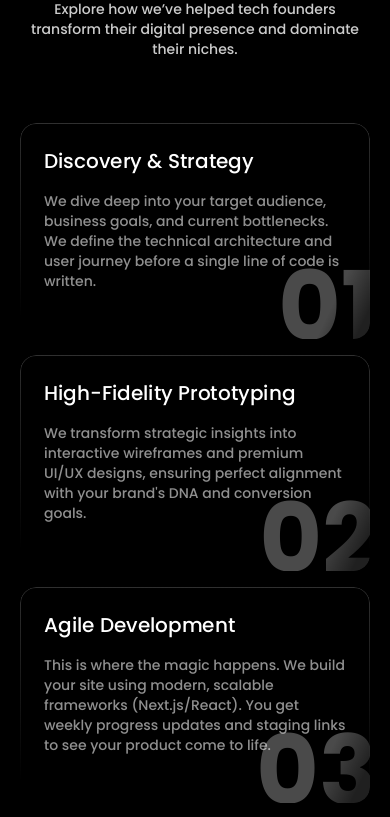
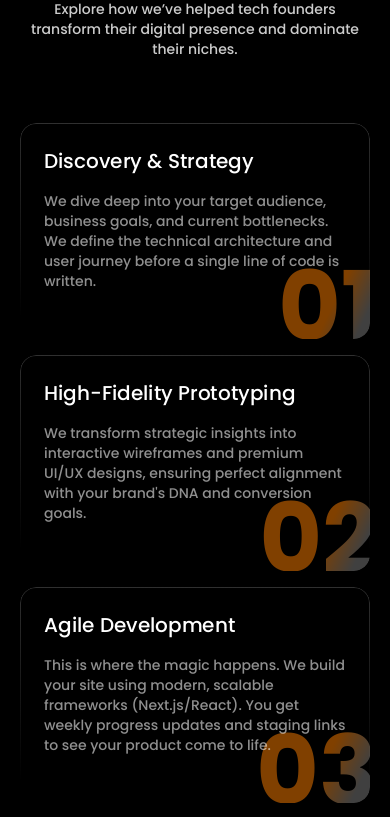
Before and after one commit to Coder-Aman-868/codeblooms-dark, a Next.js app: page / in a window 390 px wide. Shown: the part 3360-4177 px from the top of the page. Built offline with nearby package versions, Linux system fonts and the light colour scheme.

Commit message:
feat: update Hero and Heading components to support highlight labels, enhance styles, and improve responsiveness

```diff
--- a/app/about/page.tsx
+++ b/app/about/page.tsx
@@ -8,7 +8,7 @@ import React from 'react'
 const page = () => {
     return (
         <div>
-            <Hero badge='Expert-Led Studio' heading="We Build the Web's Most Ambitious Startups." para='CodeBlooms is a premium, expert-led web development studio bridging the gap between top-tier aesthetics and ruthless technical performance.' btn1='Partner With Us' btn1Link='/start-project' btn2='Read Our Story ↓' />
+            <Hero badge='Expert-Led Studio' heading="We Build the Web's Most" highlightLabelText='Ambitious Startups.' para='CodeBlooms is a premium, expert-led web development studio bridging the gap between top-tier aesthetics and ruthless technical performance.' btn1='Partner With Us' btn1Link='/start-project' btn2='Read Our Story ↓' />
             <FounderStory />
             <OurMission />
             <PartnerWith />
--- a/app/contact/page.tsx
+++ b/app/contact/page.tsx
@@ -5,7 +5,7 @@ import React from 'react'
 const page = () => {
     return (
         <>
-            <Hero badge="We&apos;d Love to Hear From You" heading='Get In Touch' para='Have a question, feedback, or just want to say hello? Drop us a message and we&apos;ll get back to you within 24 hours.' btn1='Send a Message' btn1Link='#contact-form' btn2='View Our Work' btn2Link='/portfolio' />
+            <Hero badge="We&apos;d Love to Hear From You" heading='Get In' highlightLabelText='Touch' para='Have a question, feedback, or just want to say hello? Drop us a message and we&apos;ll get back to you within 24 hours.' btn1='Send a Message' btn1Link='#contact-form' btn2='View Our Work' btn2Link='/portfolio' />
             <ContactSection />
         </>
     )
--- a/app/globals.css
+++ b/app/globals.css
@@ -335,6 +335,31 @@ body::before {
     linear-gradient(#000 0 0) content-box,
     linear-gradient(#000 0 0);
   mask-composite: exclude;
+  transition: all 0.4s linear;
+  opacity: 1;
+}
+
+.card-border::after {
+  content: "";
+  position: absolute;
+  inset: 0;
+  pointer-events: none !important;
+  padding: 1px;
+  background: linear-gradient(180.03deg, var(--color-secondary) 0.02%, #99999900 90.18%);
+  mask:
+    linear-gradient(#000 0 0) content-box,
+    linear-gradient(#000 0 0);
+  mask-composite: exclude;
+  transition: all 0.4s linear;
+  opacity: 0;
+}
+
+.card-border:hover::after {
+  opacity: 1;
+}
+
+.card-border:hover::before {
+  opacity: 0;
 }
 
 .swiper-wrapper {
--- a/app/layout.tsx
+++ b/app/layout.tsx
@@ -72,10 +72,10 @@ export default function RootLayout({
   return (
     <html lang="en">
       <body
-        className={`${poppins.className} antialiased bg-black`}
+        className={`${poppins.className} antialiased bg-black overflow-hidden`}
       >
         <CursorLight />
-        {/* <LenisScroll /> */}
+        <LenisScroll />
         <Navbar />
         <main>
           {children}
--- a/components/common/Heading.tsx
+++ b/components/common/Heading.tsx
@@ -1,9 +1,9 @@
-import React from 'react'
+import React, { ReactNode } from 'react'
 import TextReveal from '../animations/TextReveal';
 import HighlightLabel from './HighlightLabel';
 
 interface Props {
-    children: string;
+    children: ReactNode;
     Tag?: 'h1' | 'h2' | 'h3' | 'h4' | 'h5' | 'h6'
     className?: string;
     ref?: React.RefObject<HTMLHeadingElement>;
@@ -15,9 +15,13 @@ const Heading = ({ children, Tag = 'h2', className, ref, dangerouslySetInnerHTML
     const baseClass = `text-white/95 ${className}`;
     console.log(children)
     if (animate) {
+        // Ensure children is treated as a string before calling .split
+        const text = typeof children === 'string' ? children : String(children || '');
+        const words = text.split(' ');
+
         return (
             <TextReveal Tag={Tag} className={baseClass}>
-                {children.split(' ').slice(0, -1).join(' ')} <HighlightLabel className='text-(--color-secondary)'>{children.split(' ').slice(-1)}</HighlightLabel>
+                {words.slice(0, -1).join(' ')} <HighlightLabel className='text-(--color-secondary)'>{words.slice(-1)}</HighlightLabel>
             </TextReveal>
         );
     }
--- a/components/common/Hero.tsx
+++ b/components/common/Hero.tsx
@@ -20,7 +20,7 @@ const Hero = ({ badge, heading, para, btn1, highlightLabelText, headingClassName
 
     return (
         <div className='min-h-screen flex justify-center relative lg:py-35 sm:py-30 py-23 px-4 overflow-x-clip'>
-            <div className="bg-(--color-secondary)/50 w-[80vh] h-[30vh] absolute left-1/2 top-1/2 -translate-1/2 blur-[300px] rounded-full "></div>
+            <div className="bg-(--color-secondary)/50 w-[50vw] h-[30vh] absolute left-1/2 top-1/2 -translate-1/2 blur-[300px] rounded-full "></div>
             <div className="max-w-247 mx-auto flex flex-col sm:gap-6 gap-4 items-center relative z-20 justify-center">
                 <Badge>{badge}</Badge>
                 <h1 className={`text-white/95 lg:text-6xl md:text-5xl sm:text-4xl text-3xl text-center font-medium leading-[137%] mx-auto ${headingClassName}`}>{heading} <HighlightLabel>{highlightLabelText}</HighlightLabel></h1>
--- a/components/homepage/Methodology.tsx
+++ b/components/homepage/Methodology.tsx
@@ -42,12 +42,12 @@ const Methodology = () => {
 
                 <div className="grid md:grid-cols-2 grid-cols-1 gap-4 sm:gap-6 w-full">
                     {methodologySteps.map((step, index) => (
-                        <SmoothAnimtionWrapper key={index} className="relative group rounded-2xl overflow-hidden  h-full flex flex-col">
+                        <SmoothAnimtionWrapper key={index} className="relative group rounded-2xl overflow-hidden h-full flex flex-col">
                             {/* Inner Card Content */}
-                            <div className="relative flex flex-col h-full gap-4 p-6 sm:p-8 pb-12! rounded-2xl overflow-hidden bg-black card-border before:rounded-2xl">
-                                <div className="h-10.75 w-[80%] absolute -top-20 left-1/2 -translate-x-1/2 bg-white blur-[40px] opacity-0 scale-20 duration-300 group-hover:scale-100 group-hover:opacity-100"></div>
+                            <div className="relative flex flex-col h-full gap-4 p-6 sm:p-8 pb-12! rounded-2xl overflow-hidden bg-black card-border before:rounded-2xl after:rounded-2xl">
+                                <div className="h-10.75 w-[80%] absolute -top-20 left-1/2 -translate-x-1/2 bg-(--color-secondary) blur-2xl opacity-0 scale-20 duration-300 group-hover:scale-100 group-hover:opacity-100"></div>
                                 {/* <div className="h-6.75 w-[95%] absolute top-0 left-1/2 -translate-x-1/2 bg-white blur-[30px] scale-95 opacity-0 translate-y-6  group-hover:translate-y-0 duration-800 ease-out will-change-transform"></div> */}
-                                <span className="absolute sm:-bottom-5 sm:-right-1 -bottom-4 -right-1.75 leading-none text-8xl sm:text-9xl font-bold bg-[linear-gradient(115.42deg,_#B8B8B8_52.82%,_#525252_79.53%)] bg-clip-text text-transparent opacity-40">{step.number}</span>
+                                <span className="absolute sm:-bottom-5 sm:-right-1 -bottom-4 -right-1.75 leading-none text-8xl sm:text-9xl font-bold bg-[linear-gradient(115.42deg,#ff8000_52.82%,#ffffff80_79.53%)] bg-clip-text text-transparent opacity-50 group-hover:opacity-90 duration-300">{step.number}</span>
                                 <div className="flex flex-col sm:flex-row sm:items-center gap-3 sm:gap-4 relative z-10">
                                     <TextReveal Tag='h3' className="text-xl sm:text-2xl font-medium text-white">{step.title}</TextReveal>
                                 </div>
```
